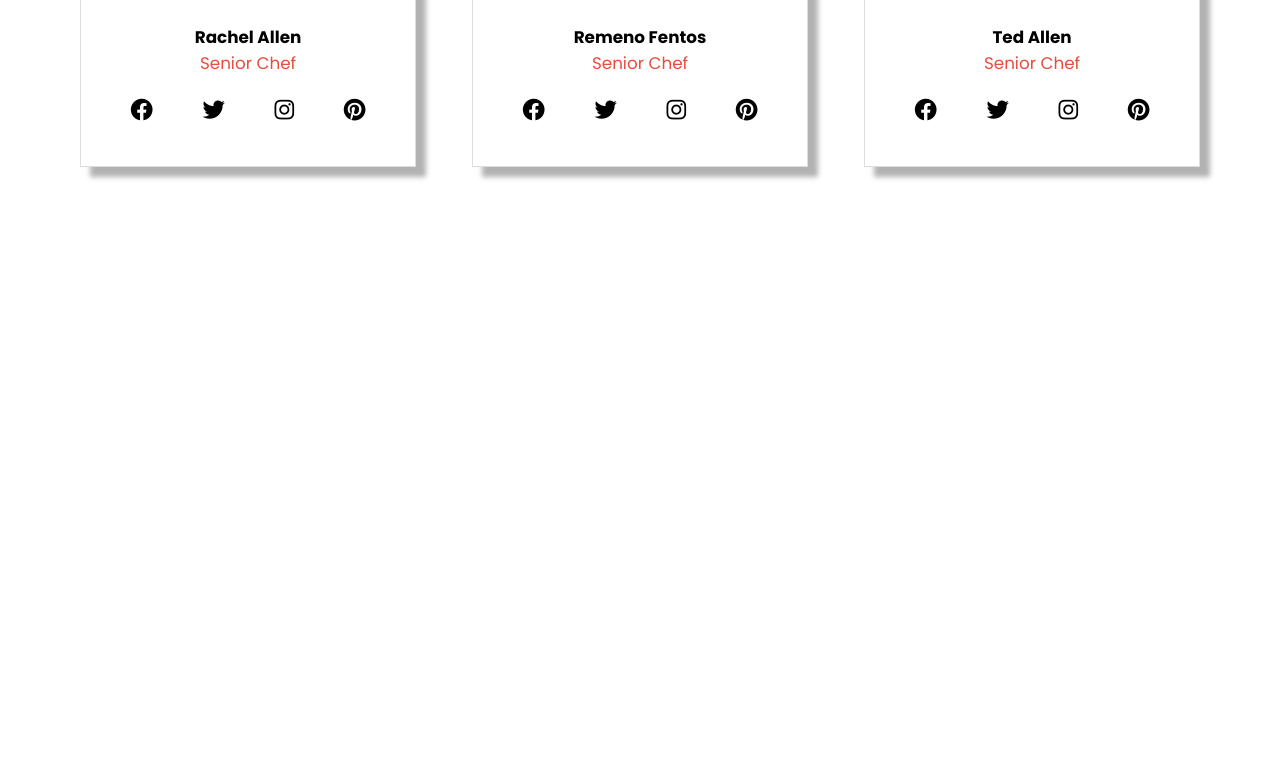
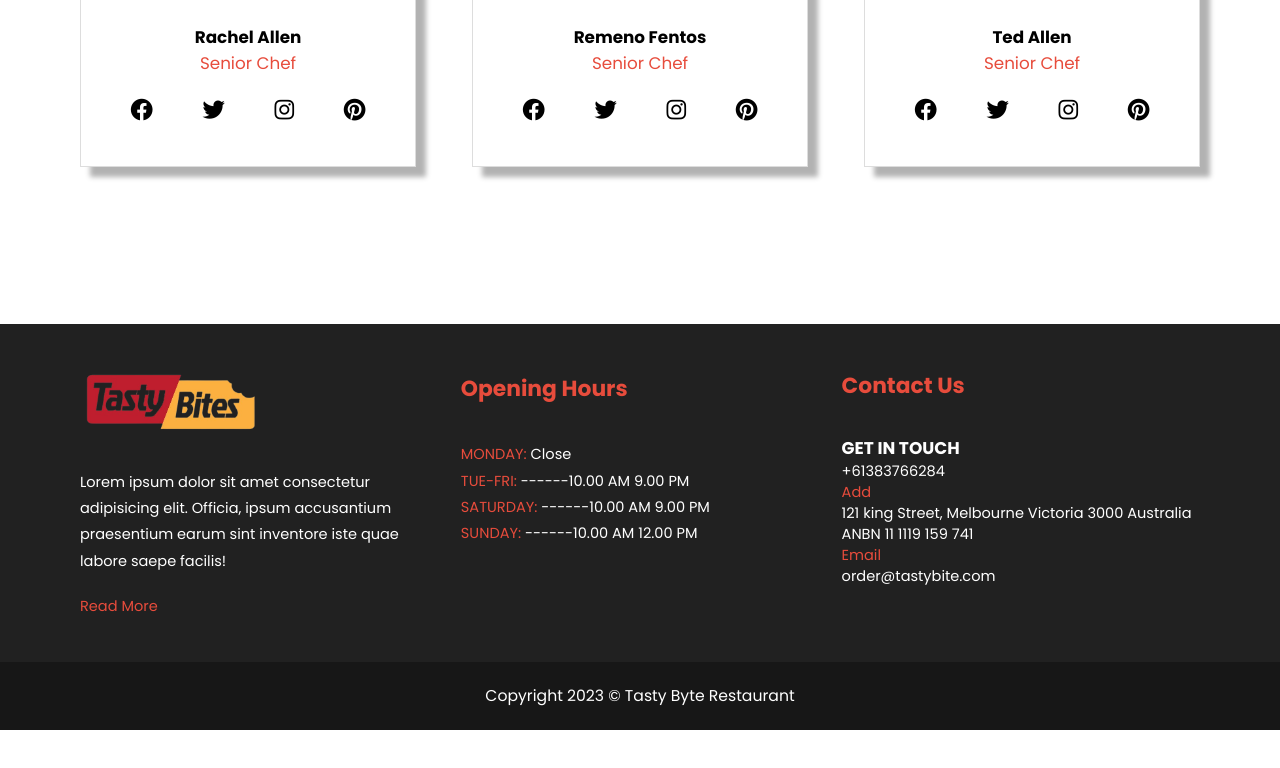
Before and after one commit to itunz1/restaurant-website, a plain HTML site: page index.html in a window 1280 px wide. Shown: the part 7664-8432 px from the top of the page. Before the commit the page ends 8100 px from the top, so only its background shows below. Drawn offline with nearby package versions, Linux system fonts and the light colour scheme.

Commit message:
footer section

```diff
--- a/css/responsive.css
+++ b/css/responsive.css
@@ -99,6 +99,10 @@
         flex-direction: column;
     }
 
+    .footer_container {
+        grid-template-columns: repeat(2, 1fr);
+    }
+
 }
 
 /* 520px */
@@ -112,4 +116,8 @@
         grid-template-columns: repeat(1, 1fr);
     }
 
+    .footer_container {
+        grid-template-columns: repeat(1, 1fr);
+    }
+
 }
--- a/css/style.css
+++ b/css/style.css
@@ -581,3 +581,58 @@ header {
 .social_icons i {
     cursor: pointer;
 }
+
+/* Footer */
+
+#footer {
+    background: #212121;
+    padding: 4rem 0;
+    color: var(--white_color);
+    font-size: 1.3rem;
+}
+
+.footer_container {
+    display: grid;
+    grid-template-columns: repeat(3, 1fr);
+    grid-gap: 2rem;
+}
+
+.footer_container h2 {
+    padding-bottom: 3rem;
+    color: var(--primary_color);
+}
+
+.about_us img {
+    display: block;
+    object-fit: cover;
+    width: 50%;
+}
+
+.about_us p {
+    line-height: 1.8;
+    padding-bottom: 2rem;
+}
+
+.about_us a {
+    color: var(--primary_color);
+}
+
+.opening_hours {
+    line-height: 1.8;
+}
+
+.opening_hours .day, .email, .add {
+    color: var(--primary_color);
+}
+
+.opening_hours .day span {
+    color: var(--white_color);
+}
+
+footer {
+    background: #171717;
+    text-align: center;
+    padding: 2rem 0;
+    font-size: 1.4rem;
+    color: var(--white_color);
+}
--- a/index.html
+++ b/index.html
@@ -346,7 +346,7 @@
                 <h2 class="main_heading-1">BEST CHEFS FOR YOU</h2>
                 <div class="chef_container">
                     <div class="chef_cards">
-                        <img src="/img/chef1.png" alt="asdasd">
+                        <img src="/img/chef1.png" alt="Chef Rachel Allen">
                         <div class="chef_content">
                             <h2>Rachel Allen</h2>
                             <p class="position">Senior Chef</p>
@@ -359,7 +359,7 @@
                         </div>
                     </div>
                     <div class="chef_cards">
-                        <img src="/img/chef2.png" alt="asdasd">
+                        <img src="/img/chef2.png" alt="Chef Remeno Fentos">
                         <div class="chef_content">
                             <h2>Remeno Fentos</h2>
                             <p class="position">Senior Chef</p>
@@ -372,7 +372,7 @@
                         </div>
                     </div>
                     <div class="chef_cards">
-                        <img src="/img/chef3.png" alt="asdasd">
+                        <img src="/img/chef3.png" alt="Chef Ted Allen">
                         <div class="chef_content">
                             <h2>Ted Allen</h2>
                             <p class="position">Senior Chef</p>
@@ -388,6 +388,49 @@
             </div>
         </section>
 
+        <!-- Footer Section -->
+
+        <section id="footer">
+            <div class="container">
+                <div class="footer_container">
+                    <div class="about_us">
+                        <h2>
+                            <img src="/img/logo.png" alt="">
+                        </h2>
+                        <p>
+                            Lorem ipsum dolor sit amet consectetur adipisicing elit. Officia, ipsum accusantium
+                            praesentium earum sint inventore iste quae labore saepe facilis!
+                        </p>
+                        <a href="#">Read More</a>
+                    </div>
+                    <div class="opening_hours">
+                        <h2>Opening Hours</h2>
+                        <p class="day">MONDAY: <span>Close</span></p>
+                        <p class="day">TUE-FRI: <span>------10.00 AM 9.00 PM</span></p>
+                        <p class="day">SATURDAY: <span>------10.00 AM 9.00 PM</span></p>
+                        <p class="day">SUNDAY: <span>------10.00 AM 12.00 PM</span></p>
+                    </div>
+                    <div class="contact_us">
+                        <h2>Contact Us</h2>
+                        <h3>GET IN TOUCH</h3>
+                        <p>+61383766284</p>
+                        <p class="add">Add</p>
+                        <p>121 king Street, Melbourne Victoria 3000 Australia ANBN 11 1119 159 741</p>
+                        <p class="email">Email</p>
+                        <p>order@tastybite.com</p>
+                    </div>
+                </div>
+            </div>
+        </section>
+
+        <footer>
+            <div class="container">
+                <p>
+                    Copyright 2023 &copy; Tasty Byte Restaurant
+                </p>
+            </div>
+        </footer>
+
         <script src="https://cdn.jsdelivr.net/npm/swiper@11/swiper-bundle.min.js"></script>
         <script src="js/script.js"></script>
 </body>
```
